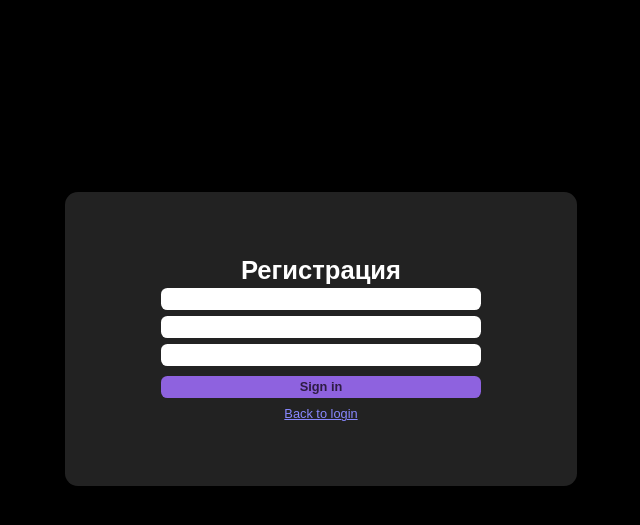
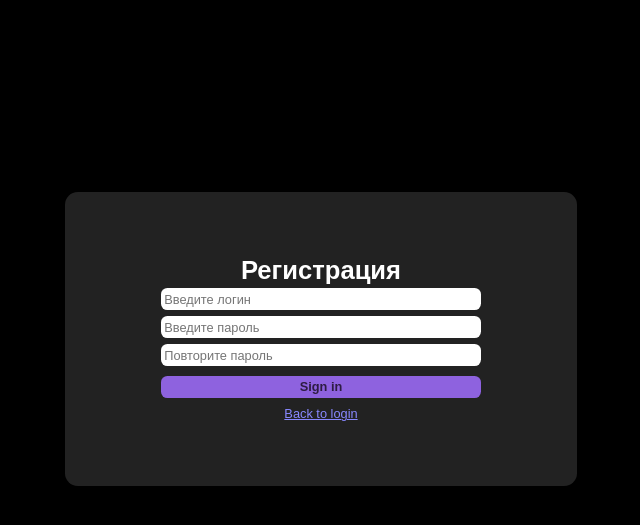
Before and after one commit to Nhrust/Project_TPP3, a Flask app: page /signin in a window 1280 px wide. Shown: the top 525 px of the page, without its empty margins (319-959 px from the left). Run offline with Flask 3, Linux system fonts and the light colour scheme.

Commit message:
Добавил надписи по типу "Придумайте логин"

```diff
--- a/templates/signin.html
+++ b/templates/signin.html
@@ -11,13 +11,14 @@
 			<h1>Регистрация</h1>
 
 			<form method="post" action="/new_auth">
-				<input type="text" name="login" class="login">
+				<input type="text" name="login" class="login" placeholder="Введите логин">
 				<input type="password" name="password1" class="password" id="pass1"
-					onchange onpropertychange onkeyuponpaste oninput="check_passwords()" />
+					placeholder="Введите пароль" onchange onpropertychange onkeyuponpaste oninput="check_passwords()" />
 				<input type="password" name="password2" class="password" id="pass2"
-					onchange onpropertychange onkeyuponpaste oninput="check_passwords()" />
+					placeholder="Повторите пароль" onchange onpropertychange onkeyuponpaste oninput="check_passwords()" />
 				<input type="submit" value="Sign in" class="submit">
 			</form>
+
 
 			{% if show_logs %}
 				{% for i in log %}
```
